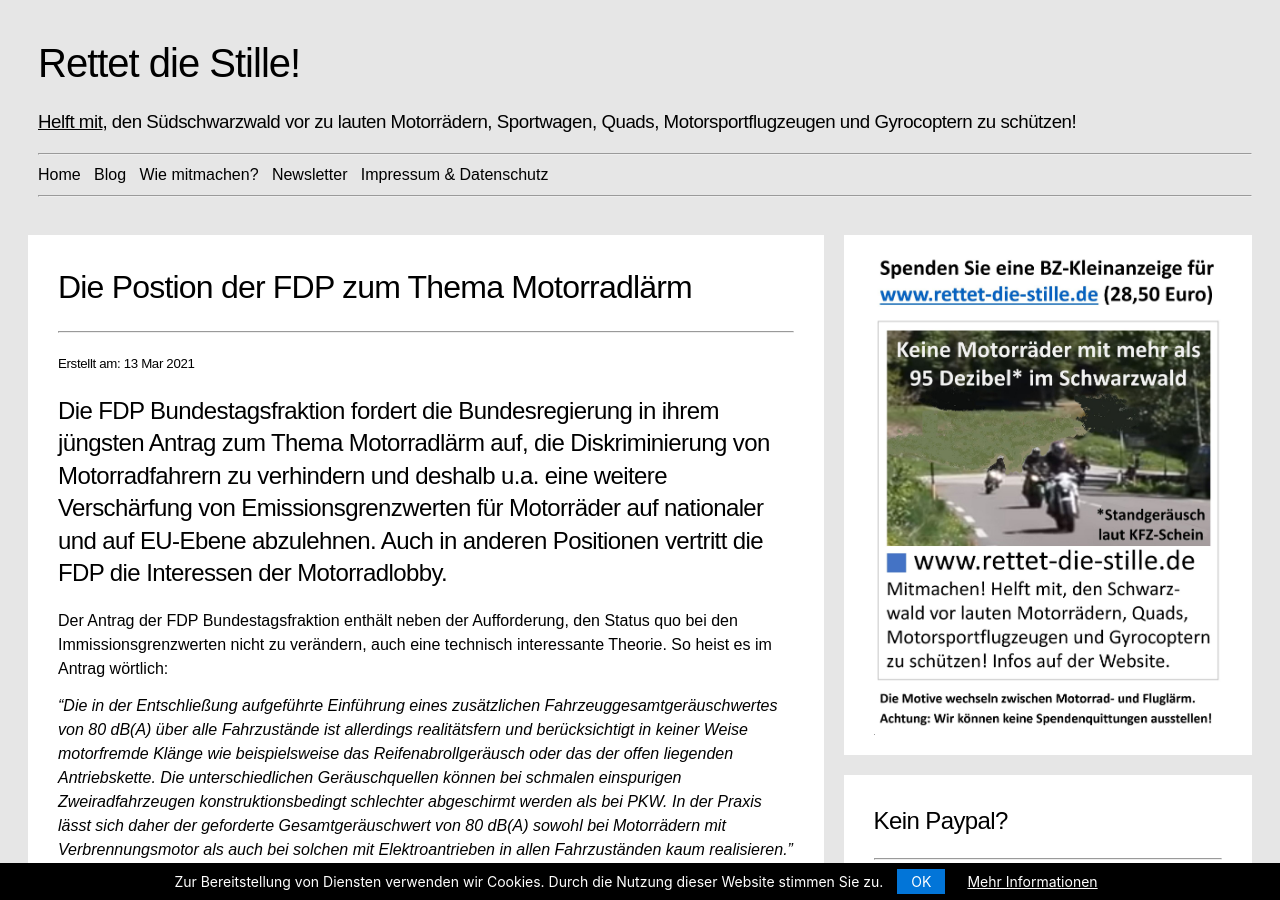
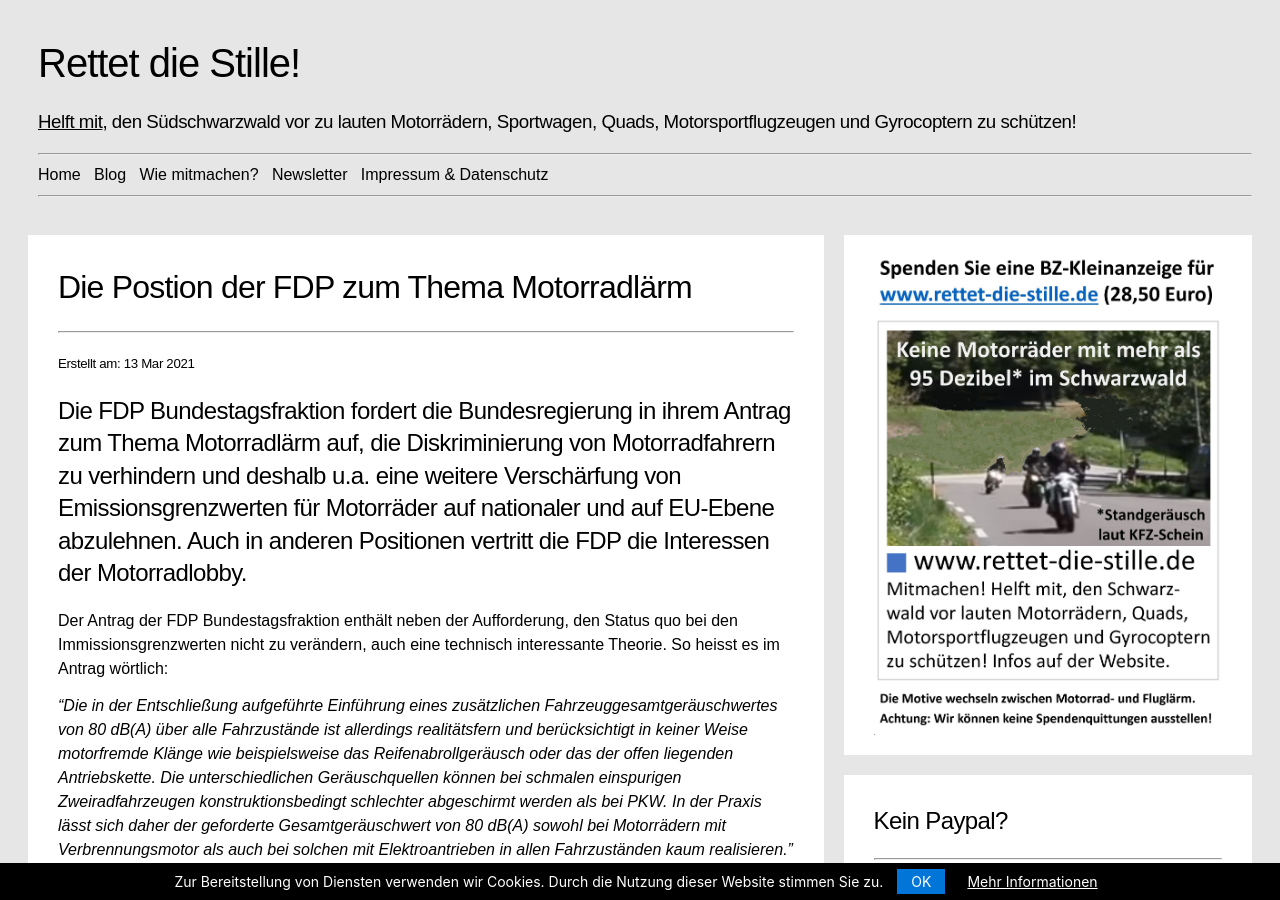
Before and after one commit to rettet-die-stille/rettet-die-stille.github.io, a Jekyll site: the page built from _posts/2021-03-16-die-position-der-fdp-zum-thema-motorradlaerm.md, in a window 1280 px wide and 900 px high. Built offline with Jekyll 4.4.1, drawn with Linux system fonts in a browser that asks for light colours.

Commit message:
Update 2021-03-16-die-position-der-fdp-zum-thema-motorradlaerm.md

```diff
--- a/_posts/2021-03-16-die-position-der-fdp-zum-thema-motorradlaerm.md
+++ b/_posts/2021-03-16-die-position-der-fdp-zum-thema-motorradlaerm.md
@@ -2,9 +2,9 @@
 layout: post
 title: "Die Postion der FDP zum Thema Motorradlärm"
 date: 2021-03-13
-shorttext: "Die FDP Bundestagsfraktion fordert die Bundesregierung in ihrem jüngsten Antrag zum Thema Motorradlärm auf, die Diskriminierung von Motorradfahrern zu verhindern und deshalb u.a. eine weitere Verschärfung von Emissionsgrenzwerten für Motorräder auf nationaler und auf EU-Ebene abzulehnen. Auch in anderen Positionen vertritt die FDP die Interessen der Motorradlobby."
+shorttext: "Die FDP Bundestagsfraktion fordert die Bundesregierung in ihrem Antrag zum Thema Motorradlärm auf, die Diskriminierung von Motorradfahrern zu verhindern und deshalb u.a. eine weitere Verschärfung von Emissionsgrenzwerten für Motorräder auf nationaler und auf EU-Ebene abzulehnen. Auch in anderen Positionen vertritt die FDP die Interessen der Motorradlobby."
 ---
-Der Antrag der FDP Bundestagsfraktion enthält neben der Aufforderung, den Status quo bei den Immissionsgrenzwerten nicht zu verändern, auch eine technisch interessante Theorie. So heist es im Antrag wörtlich:
+Der Antrag der FDP Bundestagsfraktion enthält neben der Aufforderung, den Status quo bei den Immissionsgrenzwerten nicht zu verändern, auch eine technisch interessante Theorie. So heisst es im Antrag wörtlich:
 
 *"Die in der Entschließung aufgeführte Einführung eines zusätzlichen Fahrzeuggesamtgeräuschwertes von 80 dB(A) über alle Fahrzustände ist allerdings realitätsfern und berücksichtigt in keiner Weise motorfremde Klänge wie beispielsweise das Reifenabrollgeräusch oder das der offen liegenden Antriebskette. Die unterschiedlichen Geräuschquellen können bei schmalen einspurigen Zweiradfahrzeugen konstruktionsbedingt schlechter abgeschirmt werden als bei PKW. In der Praxis lässt sich daher der geforderte Gesamtgeräuschwert von 80 dB(A) sowohl bei Motorrädern mit Verbrennungsmotor als auch bei solchen mit Elektroantrieben in allen Fahrzuständen kaum realisieren."*
 
```
